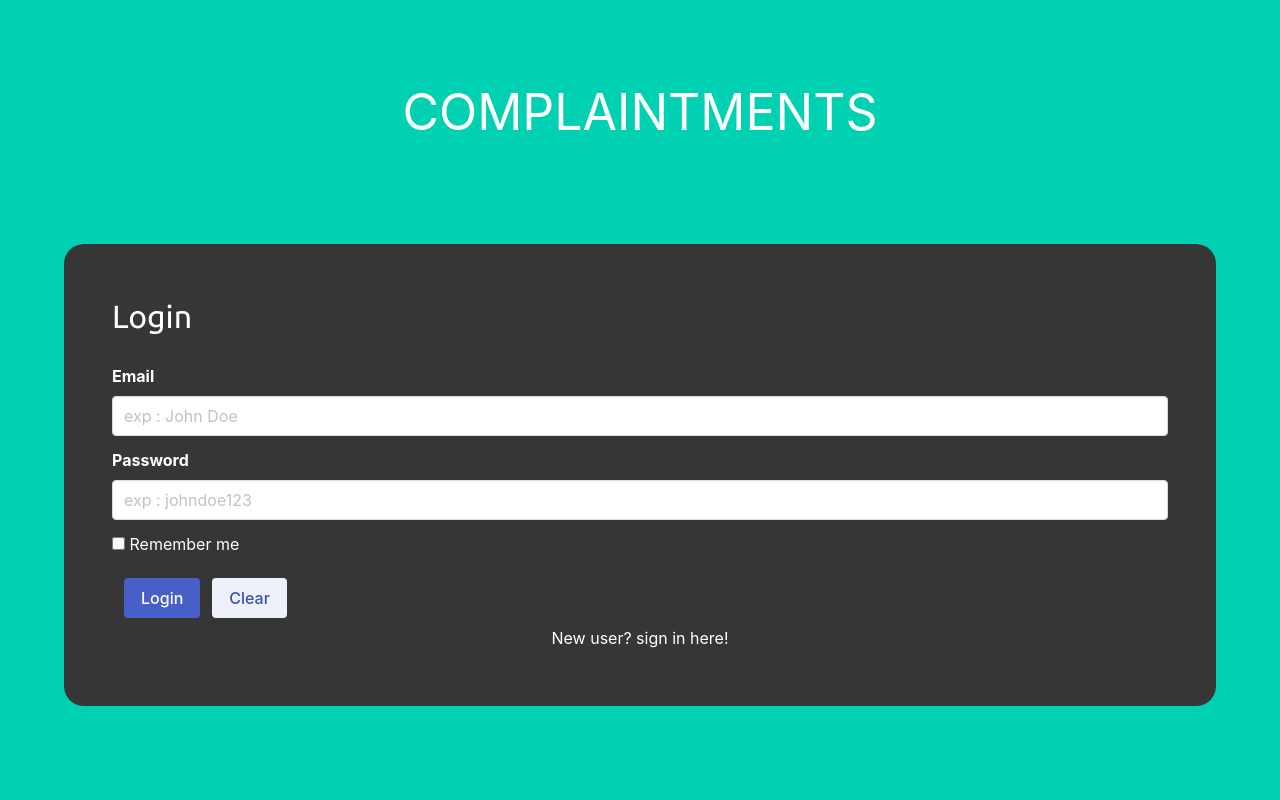
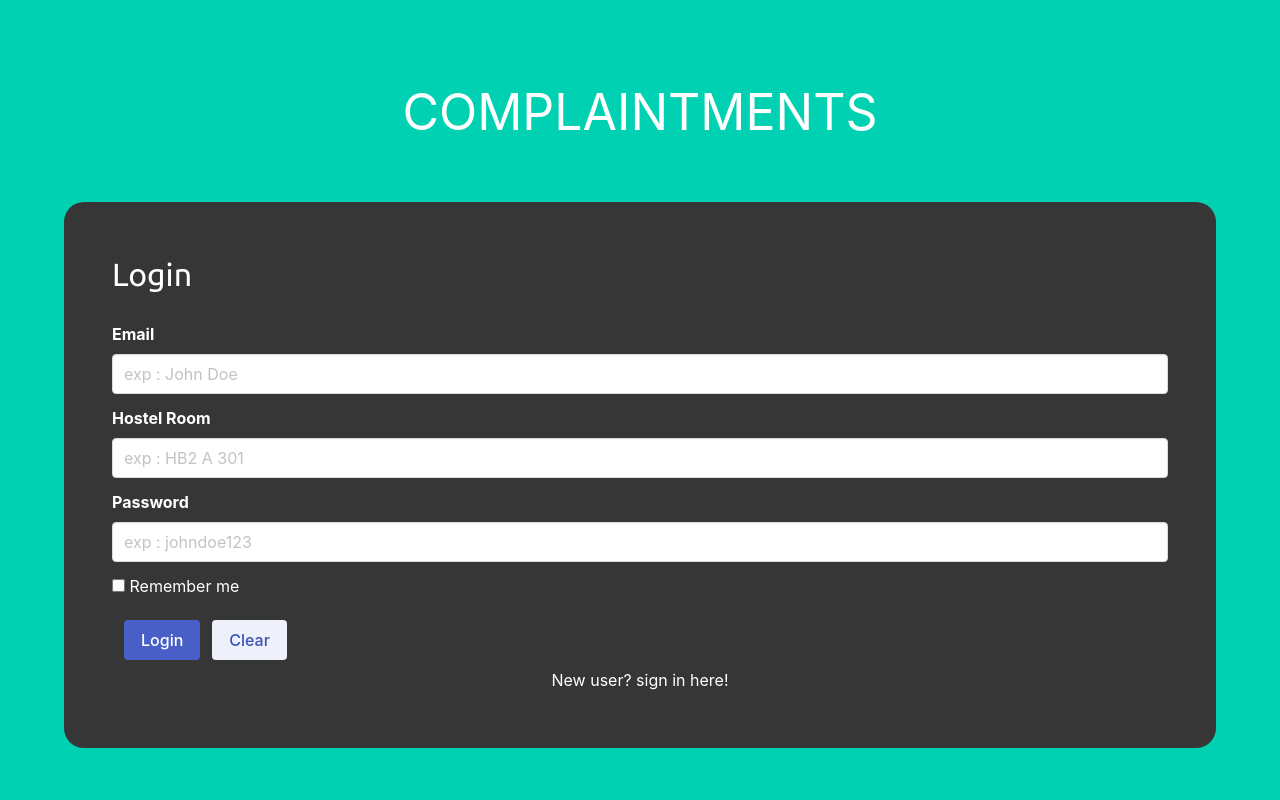
Before and after one commit to nidqija/hostel-complaints-website, a Flask app: page / in a window 1280 px wide. Run offline with Flask 3, Linux system fonts and the light colour scheme; some libraries are stand-ins or nearby versions; some web fonts are replaced.

Commit message:
added hostel room input features on login.html and signup.html

```diff
--- a/application/form.py
+++ b/application/form.py
@@ -8,13 +8,15 @@ from application.models import  User
 class LoginForm(FlaskForm):
    email = StringField('Email' , validators=[DataRequired() , Email()])
    password = PasswordField('Password' , validators=[DataRequired()])
+   hostelroom = StringField('Hostel Room' , validators=[DataRequired()])
    remember = BooleanField('Remember me')
    submit = SubmitField('Login')
 
 class RegistrationForm(FlaskForm):
    username = StringField('Username' , validators=[DataRequired() , Length(min=2 , max=200)])
    email = StringField('Email' , validators=[DataRequired() , Email()])
-   password = PasswordField('Password' , validators=[DataRequired()])
+   hostelroom = StringField('Hostel Room' , validators = [DataRequired()])
+   password = PasswordField('Password' , validators=[DataRequired(), Length(min=8 , max=200)])
    confirmpassword = PasswordField('Confirm Password' , validators=[DataRequired() , EqualTo('password')])
    submit = SubmitField('Register')
 
@@ -27,6 +29,11 @@ class RegistrationForm(FlaskForm):
         user = User.query.filter_by(email=email.data).first()
         if user:
             raise ValidationError('That email is taken , please choose another email!')
+
+   def validate_hostelroom(self , hostelroom):
+        user = User.query.filter_by(hostel_room=hostelroom.data).first()
+        if user :
+            raise ValidationError('That hostel room is taken , please choose another hostel room')
 
 
 class FacilitiesForm(FlaskForm):
--- a/application/models.py
+++ b/application/models.py
@@ -13,6 +13,7 @@ class User(db.Model , UserMixin ):
         id = db.Column(db.Integer , primary_key = True)
         username = db.Column(db.String(20) , unique = True , nullable = False)
         email = db.Column(db.String(120) , unique = True , nullable = False)
+        hostel_room = db.Column(db.String(120) , unique = True , nullable = False)
         password = db.Column(db.String(120) , nullable = False)
         createdAt = db.Column(db.DateTime(timezone=True) , server_default=func.now())
         facilities = db.relationship('Facilities' , backref = 'author' , lazy = True)
--- a/application/routes.py
+++ b/application/routes.py
@@ -36,7 +36,7 @@ def signup():
 
     if form.validate_on_submit():
         hashed_password = bcrypt.generate_password_hash(form.password.data).decode('utf-8')
-        user = User(username = form.username.data , email = form.email.data , password = hashed_password)
+        user = User(username = form.username.data , email = form.email.data , hostel_room = form.hostelroom.data , password = hashed_password)
         db.session.add(user)
         db.session.commit()
         flash(f'Account created for {form.username.data}!')
--- a/application/templates/login.html
+++ b/application/templates/login.html
@@ -51,6 +51,22 @@
                         {{form.email(class="control input" , placeholder='exp : John Doe')}}
                     {% endif %}
                   </div>
+
+                          <div class="field">
+                     {{form.hostelroom.label(class="label has-text-white")}}
+
+                    {% if form.hostelroom.errors %}
+                        {{form.hostelroom(class="form-control form-control-lg is-invalid")}}
+                        <div>
+                            {% for error in form.hostelroom.errors %}
+                            <span>{{ error }}</span>
+                            {% endfor %}
+                        </div>
+
+                    {% else %}
+                        {{form.hostelroom(class="control input" ,  placeholder='exp : HB2 A 301')}}
+                    {% endif %}                  </div>
+
 
                   <div class="field">
                      {{form.password.label(class="label has-text-white")}}
```
Also changed, not shown: application/templates/signup.html (+18 -1 lines), instance/site.db.
